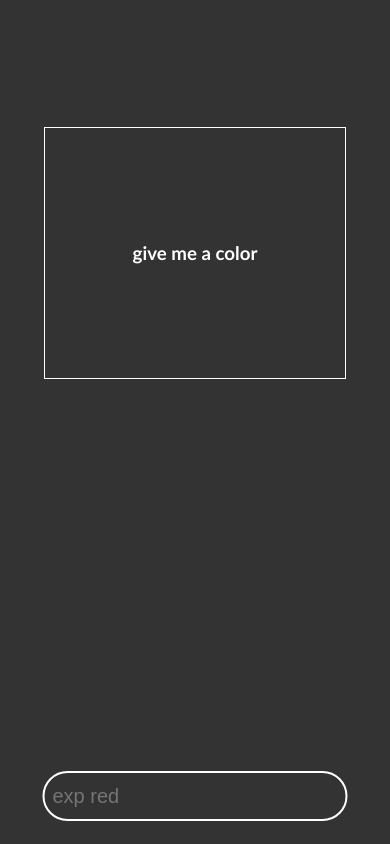
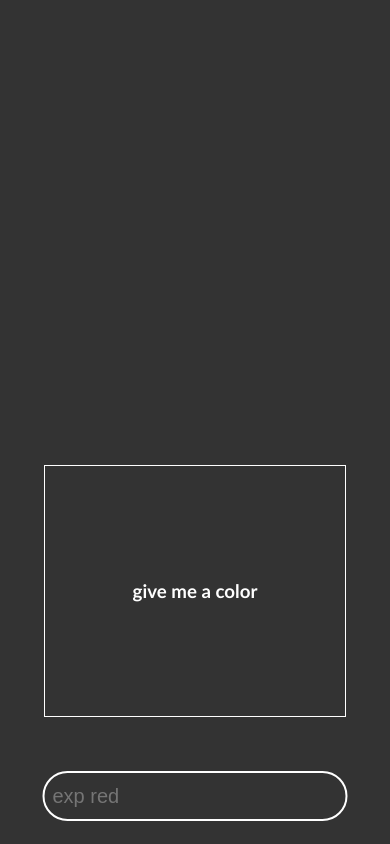
Before and after one commit to tahsinzidane/magic-box, a plain HTML site: page index.html in a window 390 px wide. Drawn offline with Linux system fonts and the light colour scheme.

Commit message:
mobile view fixed

```diff
--- a/assets/style.css
+++ b/assets/style.css
@@ -45,7 +45,8 @@ body {
 
 
   #box{
-    position: fixed;
+    top: 70%;
+
   }
 
   #value {
```
